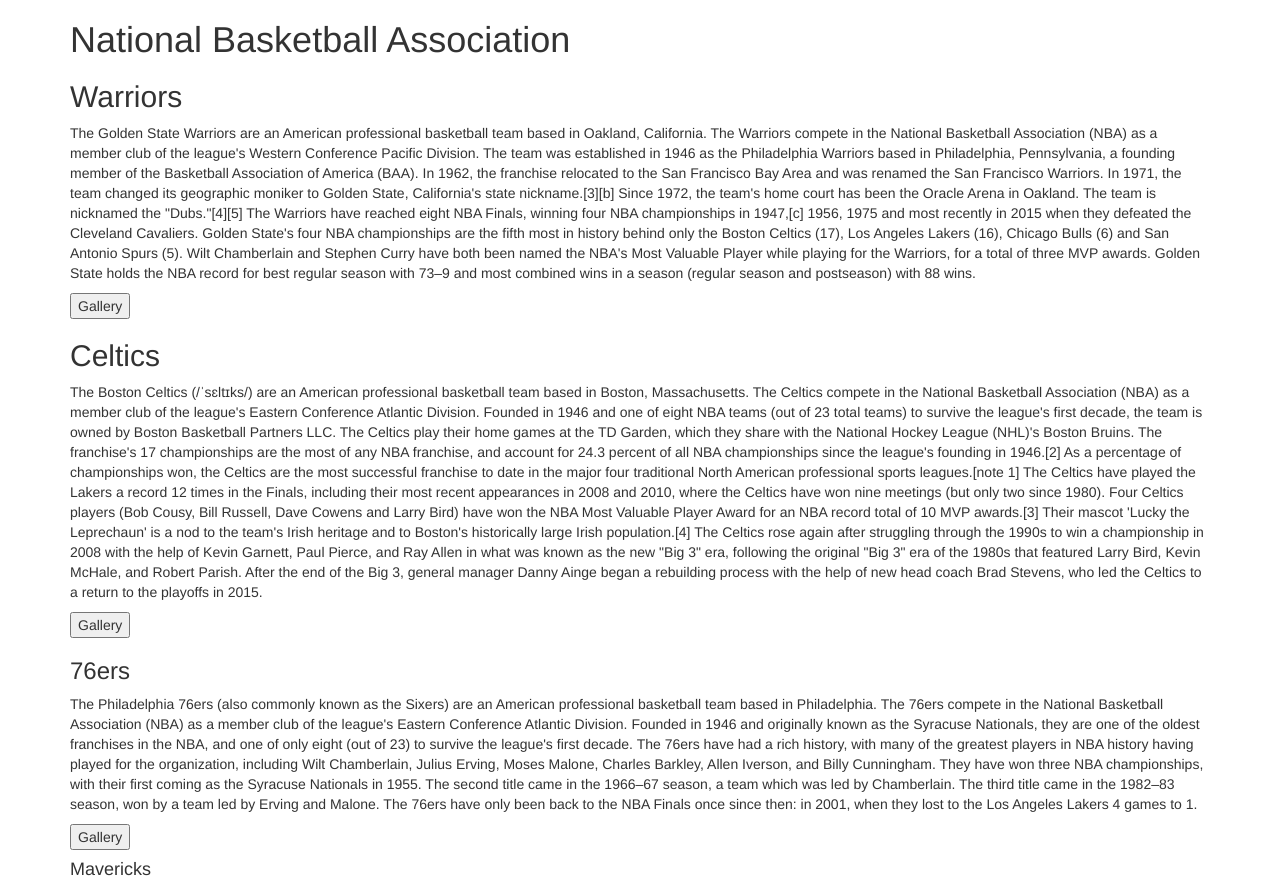
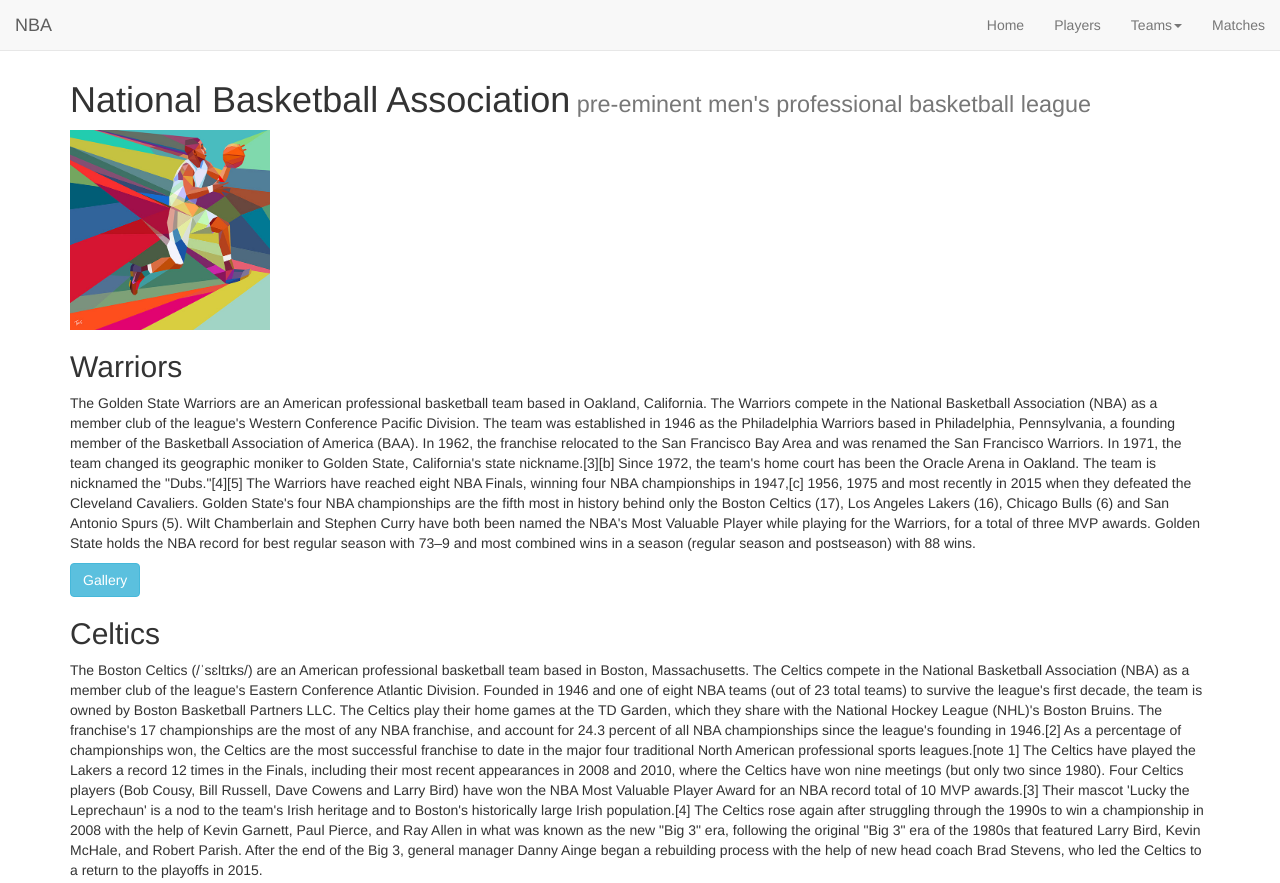
Before and after one commit to ladyjordan/sassy-recommender, a plain HTML site: page dist/index.html in a window 1280 px wide. Shown: the top 883 px of the page. Drawn offline with nearby package versions, Linux system fonts and the light colour scheme.

Commit message:
images files and navigation bar

```diff
--- a/dist/index.html
+++ b/dist/index.html
@@ -6,14 +6,51 @@
 	<title> Recommender </title>
 	<link href = "css/bootstrap.css" rel="stylesheet">
 	</head>
-	<body bgcolor="#E6E6FA">
+	<body >
 
+	<div class ="navbar navbar-default navbar-fixed-top">
+	<div class ="container-fluid">
+	<a href = "#" class= "navbar-brand"> NBA </a>
+
+	<button class="navbar-toggle" data-toggle="collapse" data-target="#navCollapse">
+	  <span class="icon-bar"></span>
+	  <span class="icon-bar"></span>
+	  <span class="icon-bar"></span>
+  </button>
+
+
+  <div class="collapse navbar-collapse" id="navCollapse">
+
+	<ul class= "nav navbar-nav navbar-right">
+	<li><a href="#">Home </a></li>
+	<li><a href="#">Players </a></li>
+	<li class="dropdown">
+
+		<a href="#" class="dropdown-toggle" data-toggle="dropdown"> Teams<b class="caret"></b> </a>
+		<ul class="dropdown-menu">
+		<li> <a href="#">Celtics </a></li>
+		<li><a href="#">Warriors </a> </li>
+
+		</ul>
+	</li>
+	<li><a href="#">Matches</a></li>
+  </ul>
+
+  </div>
+
+	</div>
+	</div>
+
+<br>
+<br>
+<br>
 	<div class="container">
-	<h1> National Basketball Association </h1>
+	<h1> National Basketball Association<small> pre-eminent men's professional basketball league</small></h1>
+	<img src = "game.jpg" height="200" width="200">
 	<h2>  Warriors </h2>
 	<p> The Golden State Warriors are an American professional basketball team based in Oakland, California. The Warriors compete in the National Basketball Association (NBA) as a member club of the league's Western Conference Pacific Division. The team was established in 1946 as the Philadelphia Warriors based in Philadelphia, Pennsylvania, a founding member of the Basketball Association of America (BAA). In 1962, the franchise relocated to the San Francisco Bay Area and was renamed the San Francisco Warriors. In 1971, the team changed its geographic moniker to Golden State, California's state nickname.[3][b] Since 1972, the team's home court has been the Oracle Arena in Oakland. The team is nicknamed the "Dubs."[4][5]
 	The Warriors have reached eight NBA Finals, winning four NBA championships in 1947,[c] 1956, 1975 and most recently in 2015 when they defeated the Cleveland Cavaliers. Golden State's four NBA championships are the fifth most in history behind only the Boston Celtics (17), Los Angeles Lakers (16), Chicago Bulls (6) and San Antonio Spurs (5). Wilt Chamberlain and Stephen Curry have both been named the NBA's Most Valuable Player while playing for the Warriors, for a total of three MVP awards. Golden State holds the NBA record for best regular season with 73–9 and most combined wins in a season (regular season and postseason) with 88 wins. </p>
-	<button> Gallery </button>
+	<button type="button" class="btn btn-info">Gallery</button>
 
 	<h2> Celtics </h2>
 	<p>The Boston Celtics (/ˈsɛltɪks/) are an American professional basketball team based in Boston, Massachusetts. The Celtics compete in the National Basketball Association (NBA) as a member club of the league's Eastern Conference Atlantic Division. Founded in 1946 and one of eight NBA teams (out of 23 total teams) to survive the league's first decade, the team is owned by Boston Basketball Partners LLC. The Celtics play their home games at the TD Garden, which they share with the National Hockey League (NHL)'s Boston Bruins. The franchise's 17 championships are the most of any NBA franchise, and account for 24.3 percent of all NBA championships since the league's founding in 1946.[2] As a percentage of championships won, the Celtics are the most successful franchise to date in the major four traditional North American professional sports leagues.[note 1]
```
Also changed, not shown: dist/game.jpg (added).
